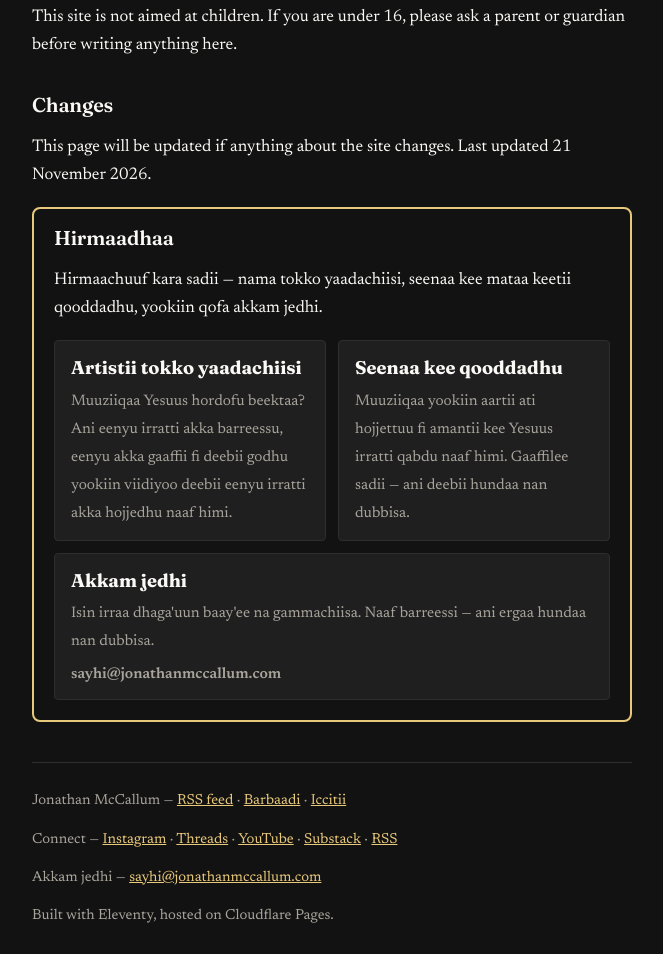
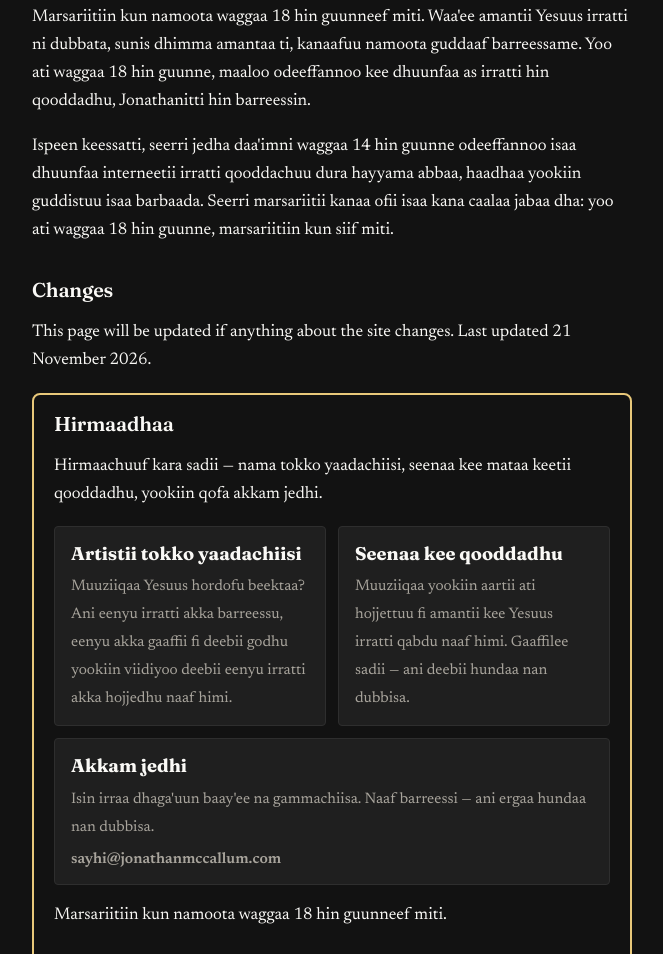
Before and after one commit to streamjonathan/jonathanmccallum-om, an Eleventy site: page content/pages/privacy.md in a window 1280 px wide. Shown: the part 1738-2692 px from the top of the page, without its empty margins (308-971 px from the left). Built offline with nearby package versions, Linux system fonts and the light colour scheme; Eleventy itself is replaced by a stand-in of ours; files that its build step writes are made by us from their sources.

Commit message:
Under-18 policy: site is not for people under 18 [om]

```diff
--- a/_includes/get-involved.njk
+++ b/_includes/get-involved.njk
@@ -16,4 +16,5 @@
       <span class="get-involved__email" data-contact-email-text>Imeelii naaf ergi</span>
     </a>
   </div>
+  <p>Marsariitiin kun namoota waggaa 18 hin guunneef miti.</p>
 </section>
--- a/content/pages/privacy.md
+++ b/content/pages/privacy.md
@@ -42,7 +42,9 @@ The legal basis for the chat is legitimate interest: running a small site that a
 
 ## Children
 
-This site is not aimed at children. If you are under 16, please ask a parent or guardian before writing anything here.
+Marsariitiin kun namoota waggaa 18 hin guunneef miti. Waa'ee amantii Yesuus irratti ni dubbata, sunis dhimma amantaa ti, kanaafuu namoota guddaaf barreessame. Yoo ati waggaa 18 hin guunne, maaloo odeeffannoo kee dhuunfaa as irratti hin qooddadhu, Jonathanitti hin barreessin.
+
+Ispeen keessatti, seerri jedha daa'imni waggaa 14 hin guunne odeeffannoo isaa dhuunfaa interneetii irratti qooddachuu dura hayyama abbaa, haadhaa yookiin guddistuu isaa barbaada. Seerri marsariitii kanaa ofii isaa kana caalaa jabaa dha: yoo ati waggaa 18 hin guunne, marsariitiin kun siif miti.
 
 ## Changes
 
```
